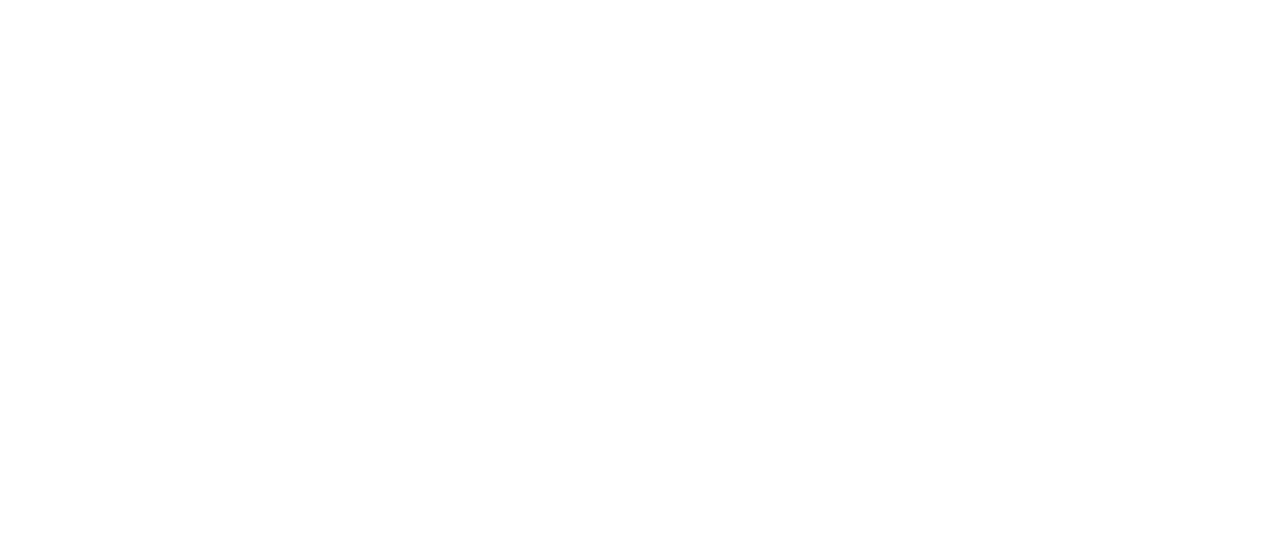
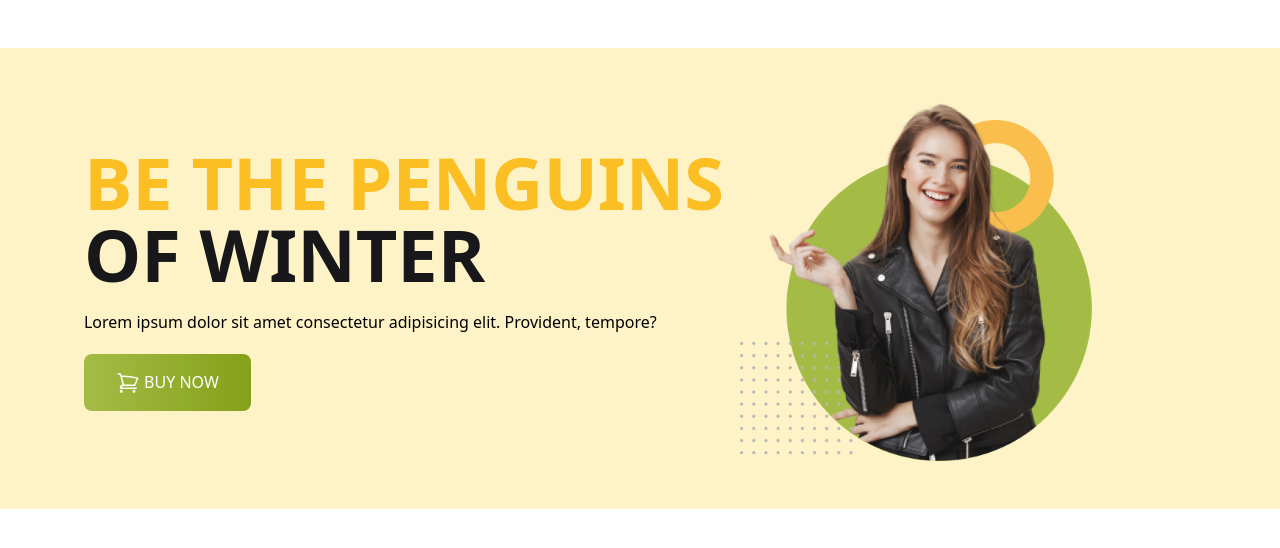
Before and after one commit to ualiurrahat/penguin-fashion-tailwind, a plain HTML site: page index.html in a window 1280 px wide. Drawn offline with nearby package versions, Linux system fonts and the light colour scheme.

```diff
--- a/index.html
+++ b/index.html
@@ -1,5 +1,6 @@
 <!DOCTYPE html>
 <html lang="en">
+
 <head>
     <meta charset="UTF-8">
     <meta http-equiv="X-UA-Compatible" content="IE=edge">
@@ -8,12 +9,29 @@
     <!-- tailwind css link  -->
     <script src="https://cdn.tailwindcss.com"></script>
 </head>
+
 <body>
     <!-- header  -->
-    <header>
+    <header class="bg-amber-100">
         <!-- navbar  -->
-
         <!-- banner  -->
+        <div class="container mx-auto py-12 md:flex justify-center items-center mt-12">
+            <div class="space-y-5 px-4">
+                <h1 class="text-7xl font-semibold uppercase"><span class="text-amber-400"> Be the
+                        penguins</span><br><span class="text-zinc-900"> of winter</span> </h1>
+                <p>Lorem ipsum dolor sit amet consectetur adipisicing elit. Provident, tempore?</p>
+                <button class="py-4 px-8 rounded-lg text-white uppercase bg-gradient-to-r from-[#A4BC46] to-[#85A019]">
+                    <svg xmlns="http://www.w3.org/2000/svg" fill="none" viewBox="0 0 24 24" stroke-width="1.5"
+                        stroke="currentColor" class="w-6 h-6 inline">
+                        <path stroke-linecap="round" stroke-linejoin="round"
+                            d="M2.25 3h1.386c.51 0 .955.343 1.087.835l.383 1.437M7.5 14.25a3 3 0 00-3 3h15.75m-12.75-3h11.218c1.121-2.3 2.1-4.684 2.924-7.138a60.114 60.114 0 00-16.536-1.84M7.5 14.25L5.106 5.272M6 20.25a.75.75 0 11-1.5 0 .75.75 0 011.5 0zm12.75 0a.75.75 0 11-1.5 0 .75.75 0 011.5 0z" />
+                    </svg>
+                    Buy Now</button>
+            </div>
+            <div>
+                <img class="w-3/4 md:full" src="images/model.png" alt="">
+            </div>
+        </div>
     </header>
     <!-- main  -->
     <main>
@@ -25,4 +43,5 @@
     </footer>
 
 </body>
+
 </html>
```
